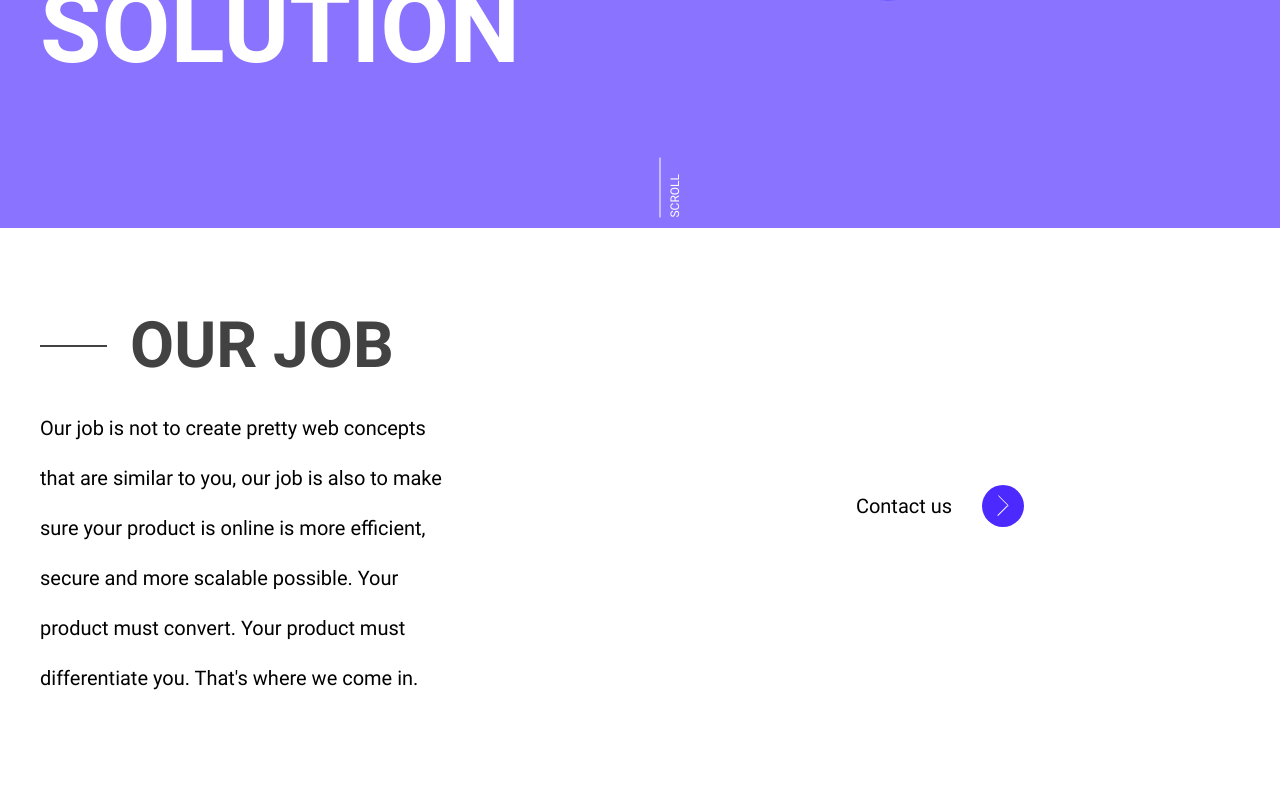
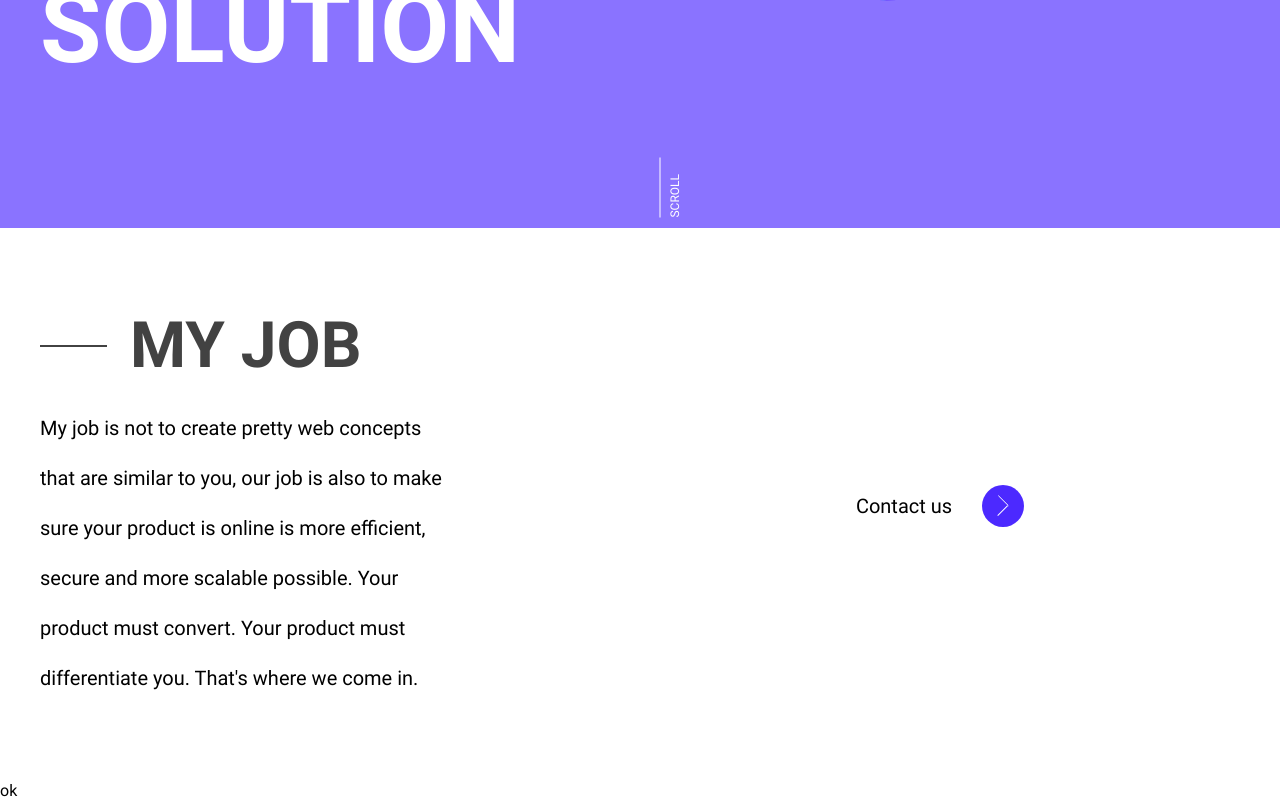
Before and after one commit to DimitriVld/my-website, a React (Create React App) app: page / in a window 1280 px wide. Shown: the part 572-1372 px from the top of the page. Built offline with nearby package versions, Linux system fonts and the light colour scheme; no server answers.

Commit message:
Start section last projects

```diff
--- a/src/App.js
+++ b/src/App.js
@@ -1,4 +1,4 @@
-import React, {useState} from 'react';
+import React, { useState, useEffect } from 'react';
 import AppContext from './context/AppContext';
 import {
   BrowserRouter,
@@ -18,9 +18,13 @@ import ContactPage from "./views/page/Contact";
 const App = () => {
   const [context, setContext] = useState(null);
 
-  axios.get('http://localhost:1337/api/projects').then(response => {
-    console.log(response.data.data);
-  });
+  useEffect(() => {
+    axios
+      .get('http://localhost:1337/api/projects')
+      .then((response) => setContext(response.data.data))
+      .catch((error) => console.log("erreur"))
+      .finally(() => console.log('okokok'));
+  }, []);
 
   return (
     <AppContext.Provider value={context}>
--- a/src/asset/style/style.scss
+++ b/src/asset/style/style.scss
@@ -48,6 +48,7 @@
   ____) |  __/ (__| |_| | (_) | | | |
  |_____/ \___|\___|\__|_|\___/|_| |_|
 */
+@import './view/section/lastProjects.scss';
 @import './view/section/myJob.scss';
 @import './view/section/welcome.scss';
 
--- /dev/null
+++ b/src/asset/style/view/section/lastProjects.scss
@@ -0,0 +1,3 @@
+.s-lastProjects {
+
+}
--- a/src/asset/style/view/section/myJob.scss
+++ b/src/asset/style/view/section/myJob.scss
@@ -1,4 +1,4 @@
-.s-section {
+.s-myJob {
   padding: 80px 0;
 
   .container {
--- a/src/views/page/Home.js
+++ b/src/views/page/Home.js
@@ -1,6 +1,7 @@
 import React from 'react';
 import WelcomeSection from '../section/Welcome';
-import MyJob from '../section/MyJob';
+import MyJobSection from '../section/MyJob';
+import LastProjectsSection from '../section/LastProjects';
 
 const Home = () => {
 
@@ -10,7 +11,8 @@ const Home = () => {
         title='Dimitri Vildina'
         subTitle='I create & build digital solution'
       />
-      <MyJob />
+      <MyJobSection />
+      <LastProjectsSection />
     </div>
   );
 };
--- /dev/null
+++ b/src/views/section/LastProjects.js
@@ -0,0 +1,16 @@
+import React, { useContext } from 'react';
+import AppContext from '../../context/AppContext';
+
+const LastProjects = () => {
+  const context = useContext(AppContext)
+
+  console.log(context)
+
+  return (
+    <div className={"s-lastProjects"}>
+      ok
+    </div>
+  );
+}
+
+export default LastProjects;
--- a/src/views/section/MyJob.js
+++ b/src/views/section/MyJob.js
@@ -4,22 +4,22 @@ import ArrowRightIcon from '../icon/ArrowRight';
 
 const MyJob = () => {
   return (
-    <div className={"s-section"}>
+    <div className={"s-myJob"}>
       <div className='container'>
-        <div className="s-section-left">
-          <h3 className='ui-h1 is-medium'><hr></hr>Our job</h3>
+        <div className="s-myJob-left">
+          <h3 className='ui-h1 is-medium'><hr></hr>My job</h3>
           <p>
-          Our job is not to create pretty web concepts that are similar to
+          My job is not to create pretty web concepts that are similar to
           you, our job is also to make sure your product is online is more
           efficient, secure and more scalable possible. Your product must
           convert. Your product must differentiate you. That's where we come
           in.
           </p>
         </div>
-        <div className="s-section-right">
+        <div className="s-myJob-right">
           <Link to={'/contact'}>
             Contact us
-            <ArrowRightIcon class="s-section-arrow" />
+            <ArrowRightIcon class="s-myJob-arrow" />
           </Link>
         </div>
       </div>
```
